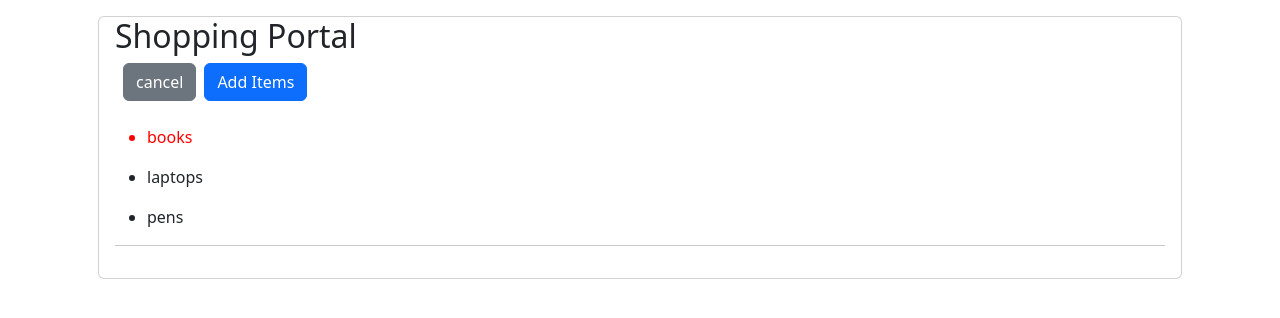
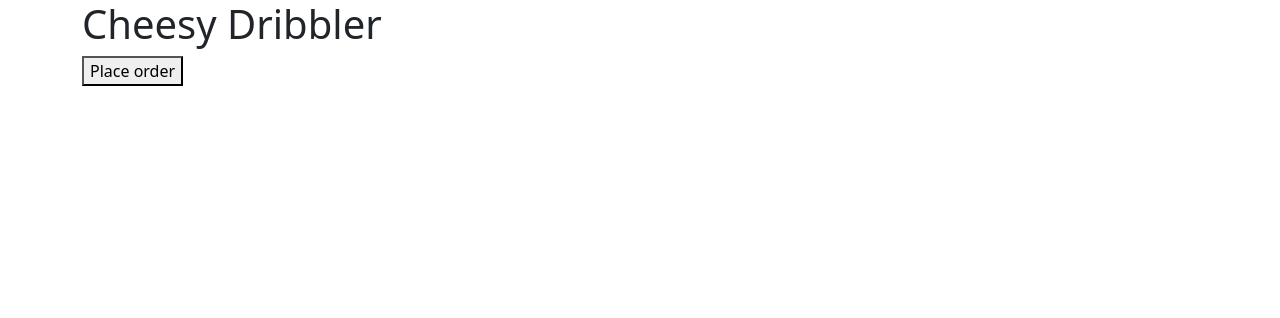
Before and after one commit to alice-njoroge/Vue3-compositions-API, a Vue app: page / in a window 1280 px wide. Shown: the top 318 px of the page. Built offline with nearby package versions, Linux system fonts and the light colour scheme.

Commit message:
exploring the setup method in compositions API

```diff
--- a/package.json
+++ b/package.json
@@ -12,6 +12,7 @@
     "vite": "^4.4.11"
   },
   "dependencies": {
+    "bootstrap": "^5.3.2",
     "vue": "^3.3.7"
   }
 }
--- a/src/App.vue
+++ b/src/App.vue
@@ -1,66 +1,22 @@
-<script setup>
-import {computed, reactive, ref} from "vue";
+<script>
+export default {
+  setup() {
+    const name = "Cheesy Dribbler";
+    const placeOrder = () => alert('your order has been placed!')
 
-const header = ref('Shopping Portal');
-const newItem = ref('');
-const editing = ref(false);
-const highPriority = ref(false);
+    return {name, placeOrder}
 
-
-const items = reactive([
-  {name: 'pens', highPriority: false, id: 1},
-  {name: 'laptops', highPriority: false, id: 2},
-  {name: 'books', highPriority: true, id: 3},
-])
-
-const addItem = () => {
-  items.push({id: items.length + 1, name: newItem.value});
-  newItem.value = '';
+  }
 }
-
-const doEdit = (e)=>{
-  editing.value = e;
-  newItem.value = '';
-}
-
-const charCount = computed(()=>{
-  return newItem.value.length;
-})
-const reversedItems = computed(()=>{
-  return [...items].reverse()
-})
-
 
 </script>
 
 <template>
 
   <div class="container">
-    <div class="card m-3">
-      <div class=" mx-3 card-title">
-        <h2>{{ header }}</h2>
-        <button @click="doEdit(false)" class=" mx-2 btn btn-secondary">cancel</button>
-        <button @click="doEdit(true)" class="btn btn-primary" >Add Items</button>
-      </div>
+    <h1>{{name}}</h1>
+    <button @click="placeOrder"> Place order</button>
 
-      <div class="card-body">
-        <ul v-if="items.length" v-for="({item, name, highPriority, id}, index ) in reversedItems" :key="id">
-          <li :class="{ priority: highPriority }" > {{ name }}</li>
-        </ul>
-
-        <p v-else> Sorry, Nothing to see here </p>
-        <hr>
-        <form v-if="editing" @submit.prevent="addItem">
-          <h3>Add New </h3>
-          <input v-model.trim="newItem" @keyup.enter="addItem"
-                 placeholder="add a new item">
-          <input class="m-2" v-model="highPriority" type="checkbox">
-          <button :disabled="newItem.length < 3" type="submit" class="btn btn-primary m-2"> Add</button>
-          <p>{{charCount}}/200</p>
-        </form>
-      </div>
-
-    </div>
   </div>
 
 
@@ -69,7 +25,7 @@ const reversedItems = computed(()=>{
 <style scoped>
 
 .priority {
-  color: red ;
+  color: red;
 }
 
 </style>
```
Also changed, not shown: 1 other file (tests, documents, lock files or other folders).
